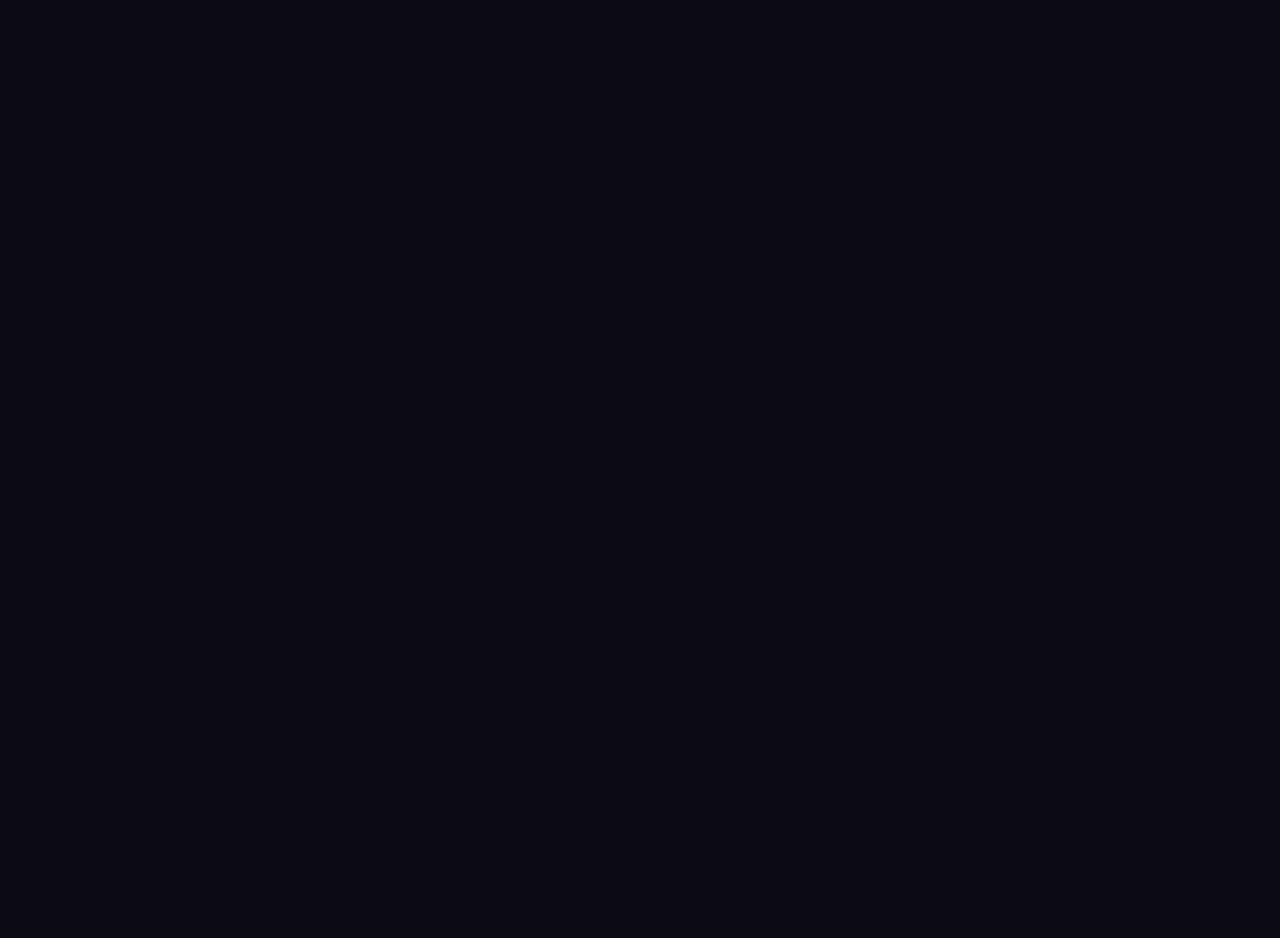
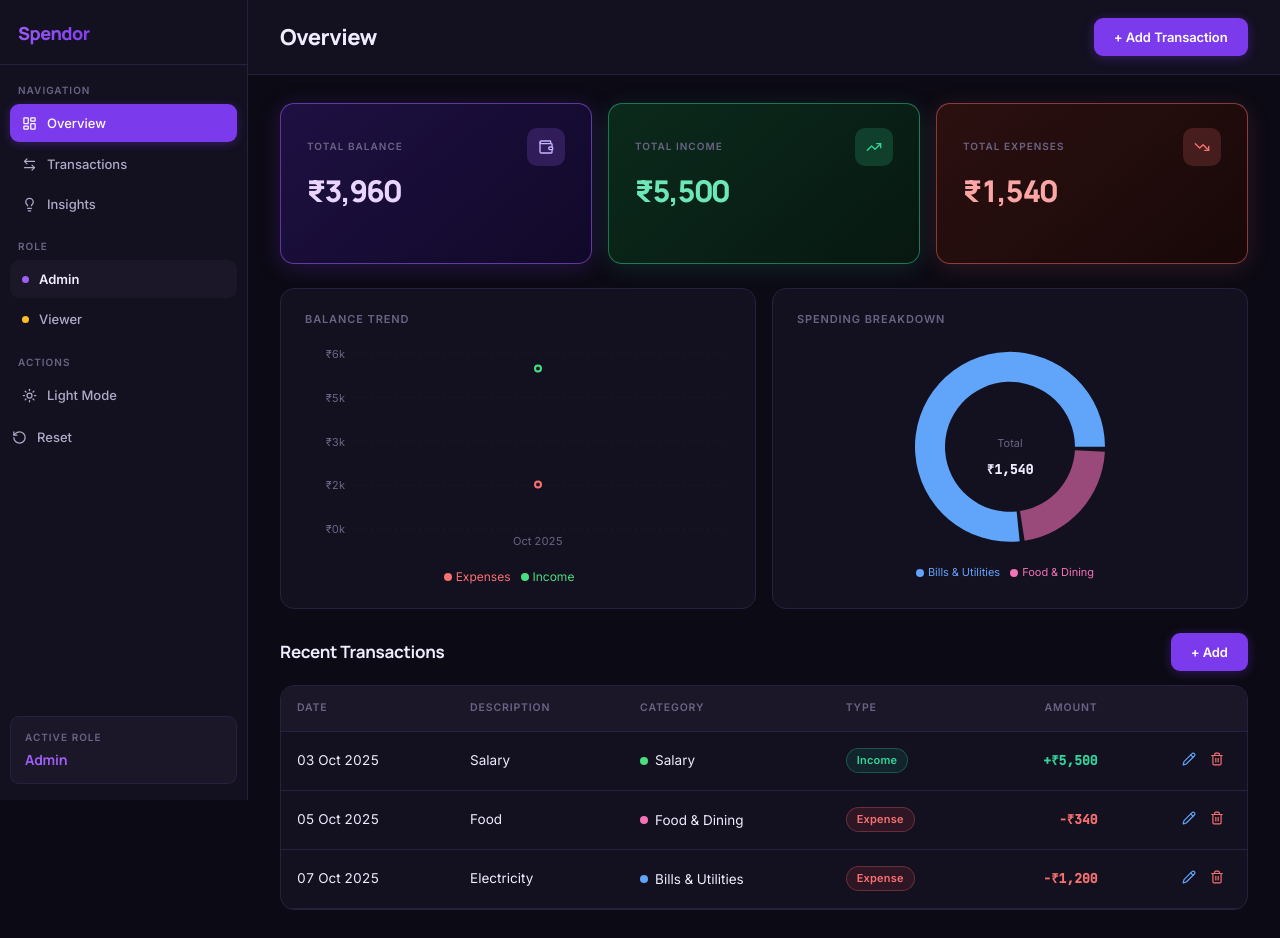
Before and after one commit to Dyukta/spendor, a React (Vite) app: page / in a window 1280 px wide. Before the commit the page ends 800 px from the top, so only its background shows below. Built offline with nearby package versions, Linux system fonts and the light colour scheme.

Commit message:
lazy loading

```diff
--- a/src/App.jsx
+++ b/src/App.jsx
@@ -1,4 +1,4 @@
-import { BrowserRouter, Routes, Route, Navigate } from 'react-router-dom';
+import { HashRouter, Routes, Route } from 'react-router-dom';
 import Sidebar from './components/layout/Sidebar';
 import { lazy, Suspense } from 'react';
 
@@ -8,13 +8,13 @@ const Insights = lazy(() => import("./pages/Insights"));
 
 export default function App() {
   return (
-    <BrowserRouter basename="/spendor">
+    <HashRouter>
       <div className="app-layout">
         <Sidebar />
         <main className="main-content">
           <Suspense fallback={<div className="loading">Loading...</div>}>
             <Routes>
-              <Route path="/" element={<Navigate to="/dashboard" replace />} />
+              <Route index element={<Dashboard />} />
               <Route path="/dashboard" element={<Dashboard />} />
               <Route path="/transactions" element={<Transactions />} />
               <Route path="/insights" element={<Insights />} />
@@ -22,6 +22,6 @@ export default function App() {
           </Suspense>
         </main>
       </div>
-    </BrowserRouter>
+    </HashRouter>
   );
 }
```
